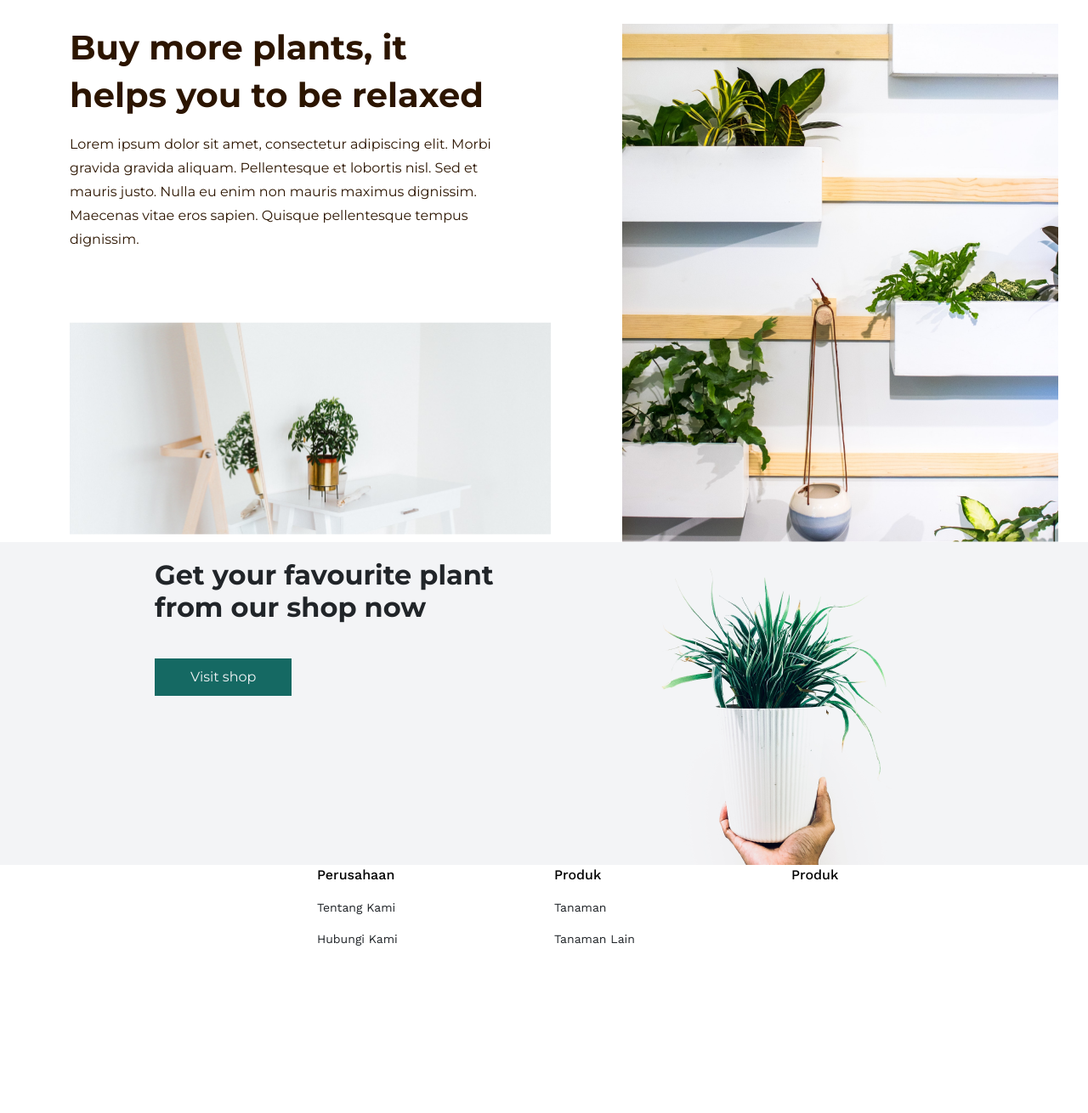
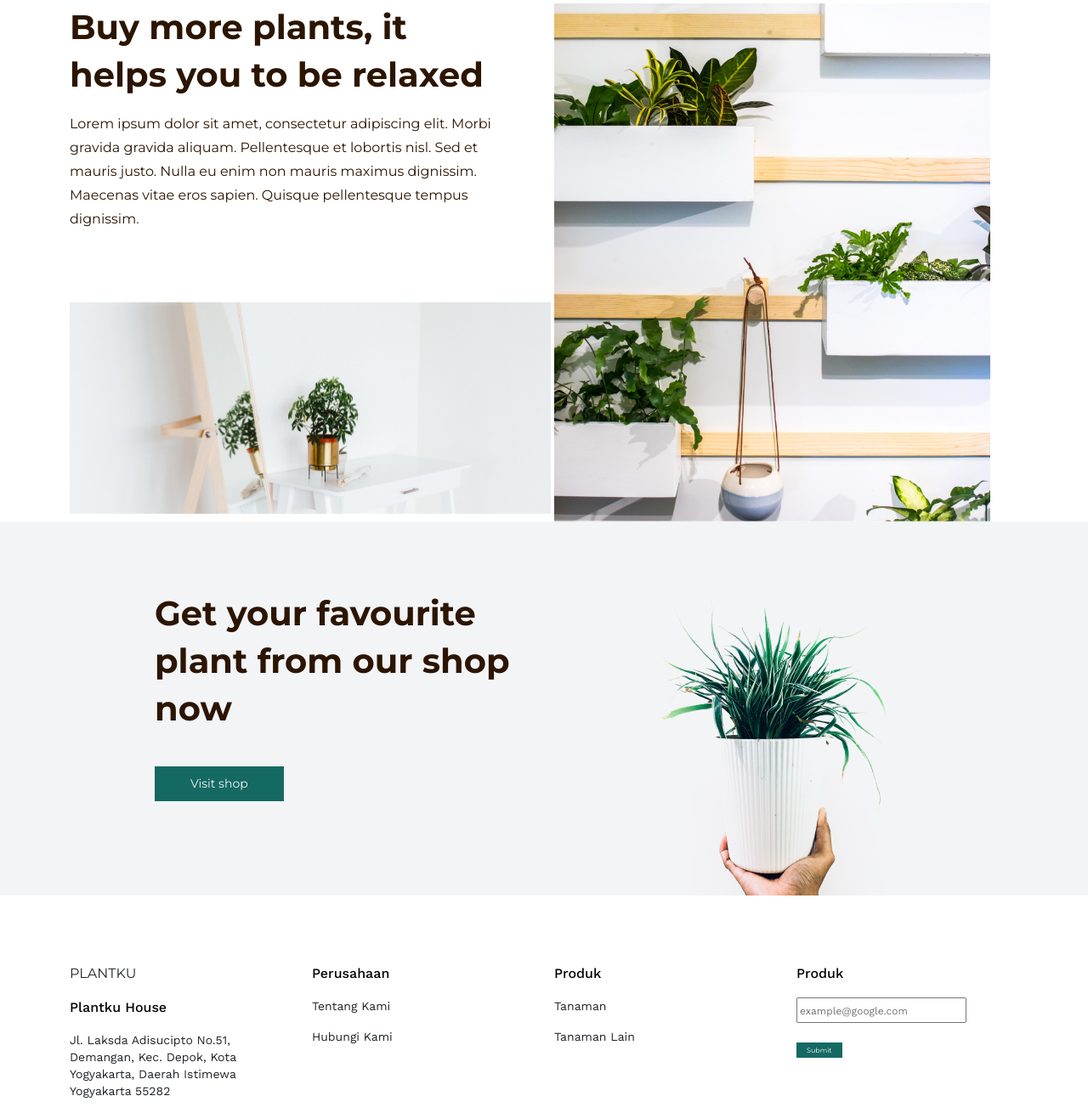
Before and after one commit to 4evastruggling/plant_shop, a plain HTML site: page index.html in a window 1280 px wide. Shown: the part 381-1691 px from the top of the page at 85% size. Before the commit the page ends 1513 px from the top, so only its background shows below. Drawn offline with nearby package versions, Linux system fonts and the light colour scheme.

Commit message:
fix: updated html and css files

```diff
--- a/index.html
+++ b/index.html
@@ -24,8 +24,7 @@
                                 <div class="quality-pic">
                                     <img src="img/quality1.svg" class="quality-description" loading="lazy" alt="">
                                 </div>
-                                <!-- b is not needed here and in other similar blocks, you can set font-weight and it would be more flexible -->
-                                <p class="quality-name"><b>Fast<br> Delivery</b></p>
+                                <p class="quality-name">Fast<br> Delivery</p>
                             </div>
                             <div class="quality-description">
                                 <p>Lorem Ipsum is simply dummy text of the printing and
@@ -40,7 +39,7 @@
                                 <div class="quality-pic">
                                     <img src="img/quality2.svg" class="quality-description" loading="lazy" alt="">
                                 </div>
-                                <p class="quality-name"><b>Great Customer<br> Service</b></p>
+                                <p class="quality-name">Great Customer<br> Service</p>
                             </div>
                             <div class="quality-description">
                                 <p>Lorem Ipsum is simply dummy text of the printing and
@@ -55,7 +54,7 @@
                                 <div class="quality-pic">
                                     <img src="img/quality3.svg" class="quality-description" loading="lazy" alt="">
                                 </div>
-                                <p class="quality-name"><b>Original<br> Plants</b></p>
+                                <p class="quality-name">Original<br> Plants</p>
                             </div>
                             <div class="quality-description">
                                 <p>Lorem Ipsum is simply dummy text of the printing and
@@ -70,7 +69,7 @@
                                 <div class="quality-pic">
                                     <img src="img/quality4.svg" class="quality-description" loading="lazy" alt="">
                                 </div>
-                                <p class="quality-name"><b>Affordable<br> Price</b></p>
+                                <p class="quality-name">Affordable<br> Price</p>
                             </div>
                             <div class="quality-description">
                                 <p>Lorem Ipsum is simply dummy text of the printing and
@@ -87,9 +86,8 @@
                     <div class="row">
                         <div class="col-sm-6">
                             <div class="about-part">
-                                <!-- Here <b> is especially not needed because h2 already makes text bold as a default. If it doesn't, then you should specify it in CSS -->
-                                <h2 class="titles">
-                                    <b>Buy more plants, it<br> helps you to be relaxed</b>
+                                <h2 class="heading">
+                                    Buy more plants, it<br> helps you to be relaxed
                                 </h2>
                                 <p class="plant-description">
                                     Lorem ipsum dolor sit amet, consectetur adipiscing elit. Morbi gravida gravida
@@ -121,10 +119,10 @@
                     <div class="row">
                         <div class="col-sm-6">
                             <div class="about-shop move">
-                                <h2 class="titles">
-                                    <b>Get your favourite plant from our shop now</b>
+                                <h2 class="heading">
+                                    Get your favourite plant from our shop now
                                 </h2>
-                                <a class="shop" href="/">Visit shop</a>
+                                <a class="shop-button" href="/">Visit shop</a>
                             </div>
                         </div>
                         <div class="col-sm-4">
@@ -144,11 +142,13 @@
     <footer class="end">
         <div class="container">
             <div class="footer-contacts">
-                <div class="container">
                 <div class="row">
                     <div class="col-sm-3">
                         <div class="contact">
-
+                            <p class="">PLANTKU</p>
+                            <p class="contact-title"> Plantku House</p>
+                            <p class="contact-description">Jl. Laksda Adisucipto No.51, Demangan, Kec. Depok, Kota
+                                Yogyakarta, Daerah Istimewa Yogyakarta 55282</p>
                         </div>
                     </div>
 
@@ -171,7 +171,10 @@
                     <div class="col-sm-3">
                         <div class="contact">
                             <p class="contact-title">Produk</p>
-                            </div>
+                            <form action="">
+                                <input class="email" type="email" id="mails" placeholder="example@google.com">
+                            </form>
+                            <a class="submit-button" href="/">Submit</a>
                         </div>
                     </div>
                 </div>
--- a/scss/_footer.scss
+++ b/scss/_footer.scss
@@ -1,4 +1,6 @@
 .contact {
+    margin-top: 80px;
+
     &-title {
     font-family: $font-two;
     color: black;
@@ -9,5 +11,25 @@
     &-description {
         font-family: $font-two;
         font-size: 14px;
+        line-height: 20px;
+        max-width: 250px;
+    }
+
+    .email {
+        margin-bottom: 18px;
+        max-width: 100%;
+    }
+
+    .email::placeholder {
+        font-family: $font-two;
+        font-size: 12px;
+    }
+
+    .submit-button {
+        @include button;
+        padding: 4px 12px;
+        font-size: 8px;
+        font-weight: 500px;
+
     }
 }
--- a/scss/_main.scss
+++ b/scss/_main.scss
@@ -1,3 +1,5 @@
+
+
 .main {
     display: flex;
     min-height: 100vh;
@@ -23,9 +25,8 @@
             font-size: 16px;
             width: 137px;
             margin-top: 22px;
-            margin-right: 51px;
-            // line height is better set in responsive units, e.g. % because line-height in pixels can make you do extra work with writing responsive CSS
             line-height: 1.5;
+            font-weight: 700;
         }
     }
 
@@ -33,17 +34,14 @@
         font-size: 10px;
         line-height: 1.6;
         max-width: 236px;
-        margin-left: 16px;
     }
 }
 
 .about-part {
     margin-top: 76px;
 
-    .titles {
-        color: $only-brown;
-        font-size: 40px;
-        line-height: 56px;
+    .heading {
+        @include titles;
     }
 
     .plant-description {
@@ -60,8 +58,8 @@
     }
 
     .two {
-        max-height: 610px;
-        margin-left: 80px;
+        max-width: 100%;
+        margin-left: 0px;
     }
 }
 
@@ -71,7 +69,7 @@
     .about-shop {
         display: flex;
         flex-direction: column;
-        margin-top: 20px;
+        margin-top: 80px;
         align-items: flex-start;
         margin-left: 20px;
     }
@@ -80,21 +78,8 @@
         margin-left: 100px;
     }
 
-    .titles2 {
-        color: $only-brown;
-        font-size: 40px;
-        line-height: 56px;
-        margin-top: 88px;
-    }
-
-    .shop {
-        background-color: $only-green;
-        padding: 10px 42px;
-        border: none;
-        text-align: center;
-        color: $only-white;
-        text-decoration: none;
-        margin-top: 32px;
+    .heading {
+        @include titles;
     }
 
     .wall-plants {
@@ -102,3 +87,10 @@
         margin-bottom: auto;
     }
 }
+
+ .shop-button {
+    @include button;
+    padding: 10px 42px;
+    margin-top: 32px;
+    font-size: 14px;
+ }
--- a/scss/_variables.scss
+++ b/scss/_variables.scss
@@ -7,3 +7,18 @@ $only-white: #F3F4F6;
 * {
     font-family: $font-one;
 }
+
+@mixin button {
+    background-color: $only-green;
+    border: none;
+    text-align: center;
+    color: $only-white;
+    text-decoration: none;
+}
+
+@mixin titles {
+    color: $only-brown;
+    font-size: 40px;
+    line-height: 56px;
+    font-weight: 700;
+}
```
Also changed, not shown: css/style.min.css, scss/style.scss (line endings or trailing spaces), 1 other file. Lines whose indentation alone changed are shown as unchanged.
